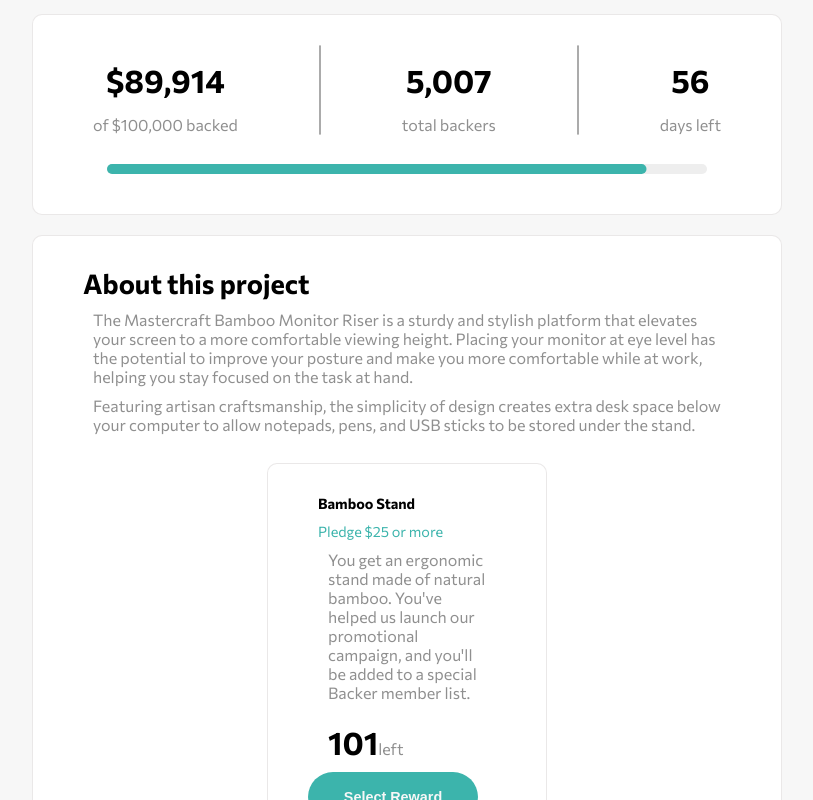
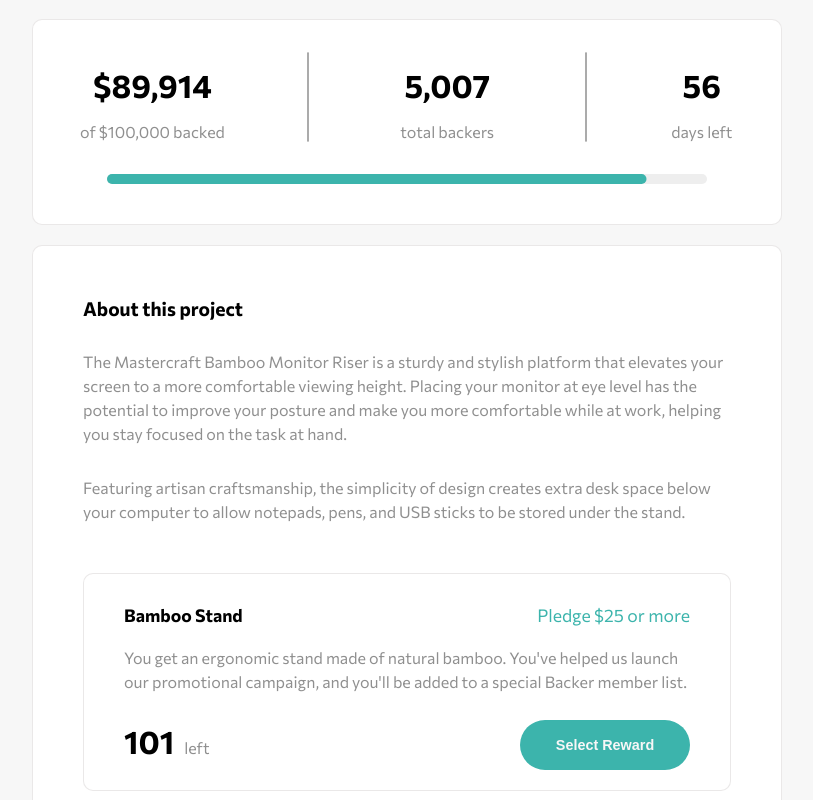
Before and after one commit to Kevin27j/crowdfunding-product-page, a React (Vite) app: page / in a window 1280 px wide. Shown: the part 600-1400 px from the top of the page, without its empty margins (233-1046 px from the left). Built offline with nearby package versions, Linux system fonts and the light colour scheme.

Commit message:
about section desktop layout style

```diff
--- a/src/Components/Body/AboutBottomCard.jsx
+++ b/src/Components/Body/AboutBottomCard.jsx
@@ -43,14 +43,20 @@
     }
 
     return (
+        <>
+            <Card style={aboutCardStyle}>
                 <div id="about-card">
-            <Card style={aboutCardStyle}>
 
+                    <div className="about-card-container">
+
+                        <div className="about-card-title-container">
                             <h1 className="card-title">About this project</h1>
 
                             <p className="card-text">The Mastercraft Bamboo Monitor Riser is a sturdy and stylish platform that elevates your screen to a more comfortable viewing height. Placing your monitor at eye level has the potential to improve your posture and make you more comfortable while at work, helping you stay focused on the task at hand.</p>
 
                             <p className="card-text">Featuring artisan craftsmanship, the simplicity of design creates extra desk space below your computer to allow notepads, pens, and USB sticks to be stored under the stand.</p>
+
+                        </div>
                         <br />
 
 
@@ -59,13 +65,16 @@
 
                             return (
                                 <Card
-                            className={isOutOfStock ? "disabled-card" : ""}
+                                    className={`${isOutOfStock ? "disabled-card" : ""}`}
                                     style={rewardCardsStyle}
                                     key={i}
                                 >
 
+                                    <div className="reward-card-title-container">
                                         <h1 className="reward-card-title">{card.title}</h1>
                                         <h2 className="reward-card-sub">{card.subTitle}</h2>
+
+                                    </div>
 
                                     <p className="card-text">{card.content}</p>
 
@@ -96,10 +105,11 @@
                                 </Card>
                             )
                         })}
+                    </div>
+                </div>
             </Card>
 
             <CompletedModal openCompleted={openCompletedMod} handleCloseCompleted={handleCloseCompleted} />
-
-        </div>
+        </>
     )
 }
--- a/src/Components/Body/MainTopCard.jsx
+++ b/src/Components/Body/MainTopCard.jsx
@@ -24,7 +24,7 @@
       <Card>
         <div id="main-card">
           <img src={mastercraftLogo} style={imgStyle} />
-          <div className="main-card-box" >
+          <div className="main-card-container" >
             <h1 className="card-title">
               Mastercraft Bamboo Monitor Riser
             </h1>
--- a/src/index.scss
+++ b/src/index.scss
@@ -117,7 +117,7 @@
 
 /* ------------------- TOP CARD & BUTTONS ------------------- */
 
-.main-card-box {
+.main-card-container {
   margin-top: -60px;
 }
 
@@ -164,11 +164,11 @@
 
 /* ------------------- BOTTOM ABOUT CARD ------------------- */
 
-#about-card {
+.about-card-title-container {
   text-align: left;
 }
 
-#about-card .card-title {
+.about-card-title-container>.card-title {
   margin: 10px 10px;
 }
 
@@ -192,6 +192,7 @@
   font-size: $font-16 * 2;
   color: $black;
   font-weight: bold;
+  margin-right: 10px;
 }
 
 .reward-btn {
@@ -274,8 +275,9 @@
   }
 
   .card-text {
-    margin: 10px 20px;
+    margin: 10px 0;
     font-size: $font-16 * 1;
+    line-height: 1.5rem
   }
 
   /* ------------------- TOP CARD & BUTTONS ------------------- */
@@ -309,9 +311,7 @@
     @include flex(row, center, center);
   }
 
-  .card
-
-  .line-break {
+  .card .line-break {
     transform: rotate(90deg);
   }
 
@@ -319,6 +319,43 @@
     margin: 20px 0;
   }
 
+  /* ------------------- BOTTOM ABOUT CARD ------------------- */
+
+  // .about-card-title-container {
+  //   text-align: left;
+  // }
+
+  .about-card-container>.card {
+    min-width: 648px;
+  }
+
+  .about-card-title-container>.card-title {
+    font-size: $font-16 * 1.2;
+  }
+
+  .about-card-title-container>.card-title,
+  .about-card-title-container>.card-text {
+    margin: 30px 10px;
+  }
+
+  .reward-card-title-container {
+    @include flex(row, space-between, center);
+  }
+
+  .reward-card-title,
+  .reward-card-sub {
+    margin: 10px 0px;
+    font-size: $font-16 * 1.1;
+  }
+
+  .reward-interaction-box {
+    @include flex(row, space-between, center);
+    margin-top: 25px;
+  }
+
+  .reward-btn {
+    min-width: 170px
+  }
 
 
 }
```
Lines whose indentation alone changed are shown as unchanged.
